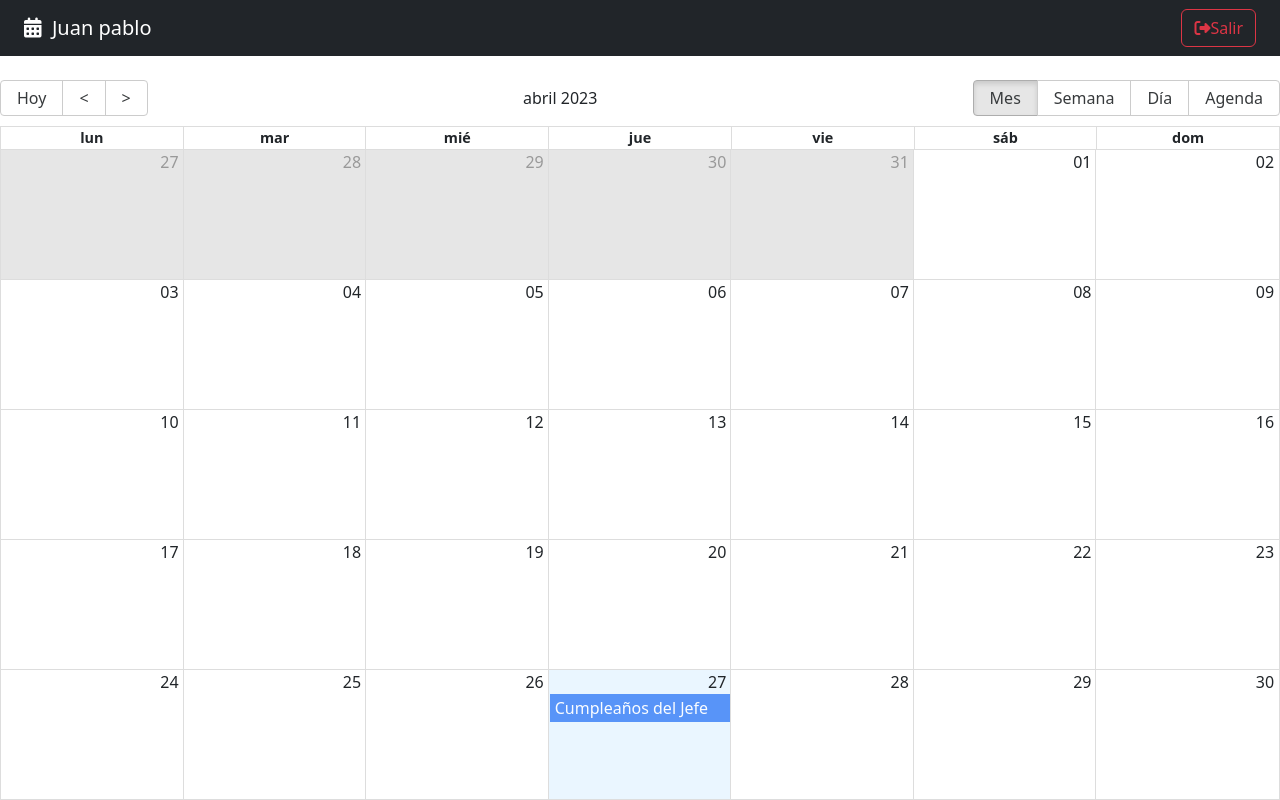
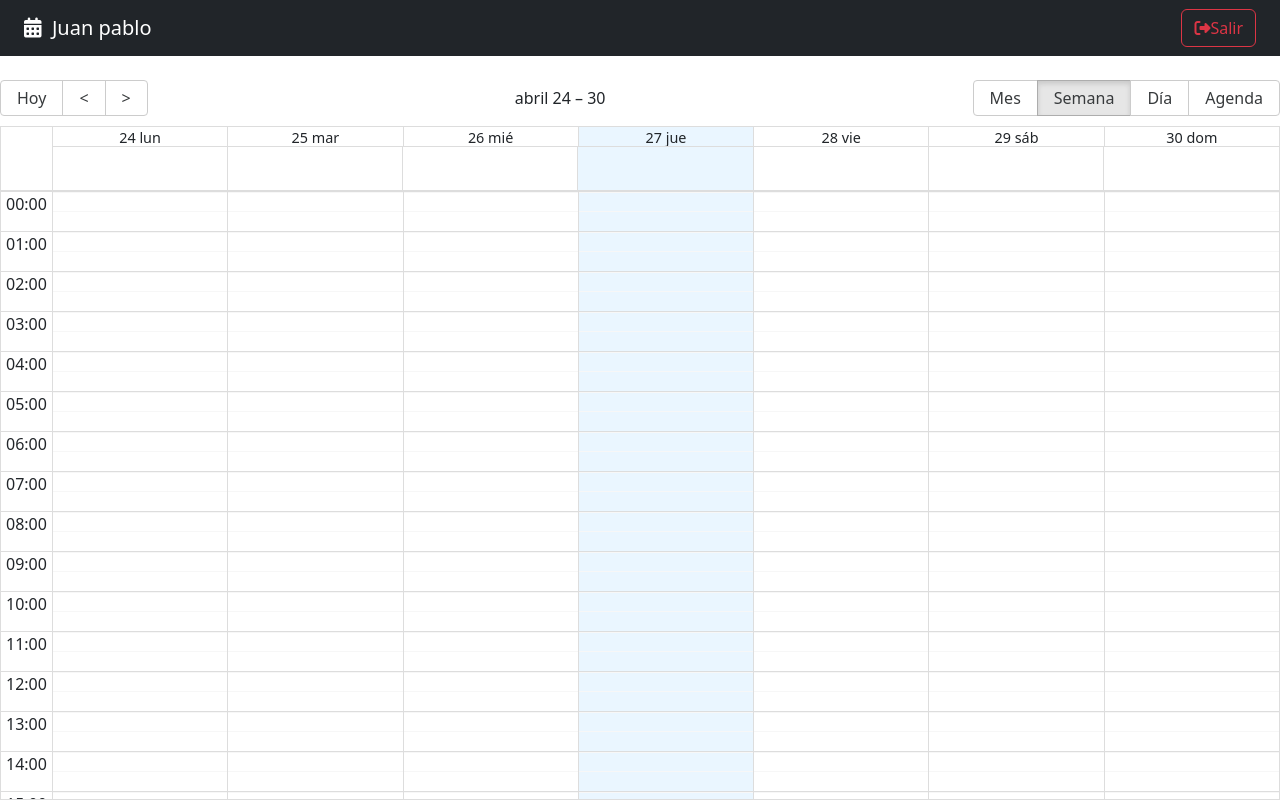
Before and after one commit to jutaga/CalendarApp, a React (Vite) app: page / in a window 1280 px wide. Built offline with nearby package versions, Linux system fonts and the light colour scheme.

Commit message:
Escuchar Eventos

```diff
--- a/package.json
+++ b/package.json
@@ -13,6 +13,7 @@
     "react": "^18.2.0",
     "react-big-calendar": "^1.6.9",
     "react-dom": "^18.2.0",
+    "react-modal": "^3.16.1",
     "react-router-dom": "^6.10.0"
   },
   "devDependencies": {
--- /dev/null
+++ b/src/calendar/components/CalendarEvent.jsx
@@ -0,0 +1,13 @@
+
+
+export const CalendarEvent = ({ event }) => {
+
+    const { title, user } = event;
+
+    return (
+        <>
+            <strong>{title}</strong>
+            <span> - {user.name}</span>
+        </>
+    )
+}
--- a/src/calendar/index.js
+++ b/src/calendar/index.js
@@ -1,2 +1,4 @@
 export * from './pages/CalendarPage'
 export * from './components/Navbar'
+
+export * from './components/CalendarEvent'
--- a/src/calendar/pages/CalendarPage.jsx
+++ b/src/calendar/pages/CalendarPage.jsx
@@ -2,8 +2,9 @@
 import 'react-big-calendar/lib/css/react-big-calendar.css';
 
 import { addHours } from 'date-fns';
-import { Navbar } from "../";
+import { Navbar, CalendarEvent } from "../";
 import { localizer, getMessagesES } from '../../helpers';
+import { useState } from 'react';
 
 
 
@@ -21,13 +22,14 @@
 
 export const CalendarPage = () => {
 
+  const [lastView, setLastView] = useState(localStorage.getItem('lastView') || 'week');
+
   const eventStyleGetter = (event, start, end, isSelected) => {
-    console.log({ event, start, end, isSelected });
 
     const style = {
-      backgroundColor : '#347CF7',
+      backgroundColor: '#347CF7',
       borderRadius: '0px',
-      opacity : 0.8,
+      opacity: 0.8,
       color: 'white'
     }
 
@@ -35,6 +37,23 @@
       style
     }
   };
+
+
+  const onDoubleClick = (event) => {
+    console.log({
+      doubleClick: event
+    });
+  }
+  const onSelect = (event) => {
+    console.log({
+      click: event
+    });
+  }
+
+  const onViewChange = (event) => {
+    localStorage.setItem('lastView', event);
+  }
+
   return (
     <>
       <Navbar />
@@ -43,11 +62,18 @@
         culture='es'
         localizer={localizer}
         events={events}
+        defaultView={lastView}
         startAccessor="start"
         endAccessor="end"
         style={{ height: 'calc(100vh - 80px)' }}
         messages={getMessagesES()}
         eventPropGetter={eventStyleGetter}
+        components={{
+          event: CalendarEvent
+        }}
+        onDoubleClickEvent={onDoubleClick}
+        onSelectEvent={onSelect}
+        onView={onViewChange}
       />
     </>
   )
```
Also changed, not shown: 1 other file (tests, documents, lock files or other folders).
